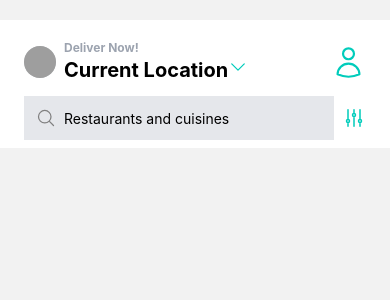
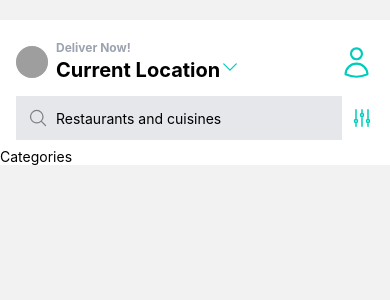
Before and after one commit to mikaelpizzi/deliveroo, a React Native app: screen /Home in a window 390 px wide. Shown: the top 300 px of the page. Built offline with nearby package versions, Linux system fonts and the light colour scheme; grey boxes are pictures that could not be loaded.

Commit message:
feat: Create categories boilerplate

```diff
--- /dev/null
+++ b/components/Categories.js
@@ -0,0 +1,12 @@
+import { View, Text } from "react-native";
+import React from "react";
+
+const Categories = () => {
+  return (
+    <View>
+      <Text>Categories</Text>
+    </View>
+  );
+};
+
+export default Categories;
--- a/screens/HomeScreen.js
+++ b/screens/HomeScreen.js
@@ -27,7 +27,7 @@ const HomeScreen = () => {
   return (
     <SafeAreaView className="bg-white pt-5 mt-5">
       {/* Header */}
-      <View className="flex flex-row pb-3 items-center mx-4 space-x-2 px-2">
+      <View className="flex flex-row pb-3 items-center mx-4 space-x-2">
         <Image
           source={{
             uri: "https://links.papareact.com/wru",
@@ -47,7 +47,7 @@ const HomeScreen = () => {
       </View>
 
       {/* Search */}
-      <View className="flex-row items-center space-x-2 pb-2 px-2 mx-4">
+      <View className="flex-row items-center space-x-2 pb-2 mx-4">
         <View className="flex-row items-center space-x-2 flex-1 bg-gray-200 p-3 ">
           <MagnifyingGlassIcon size={20} color="gray" />
           <TextInput
@@ -58,6 +58,13 @@ const HomeScreen = () => {
         <AdjustmentsVerticalIcon color="#00ccbb" />
       </View>
 
+      {/* Body */}
+      <ScrollView>
+        {/* Categories */}
+        <Categories />
+
+        {/* Featured Rows */}
+      </ScrollView>
     </SafeAreaView>
   );
 };
```
